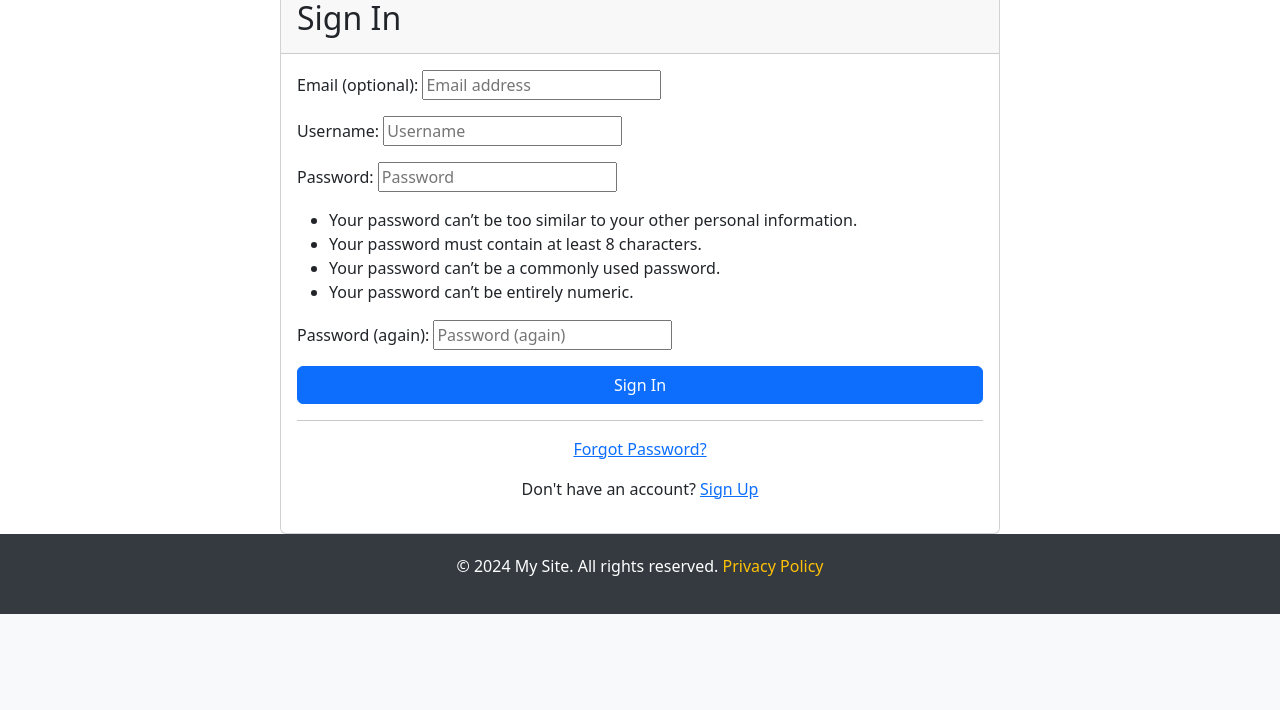
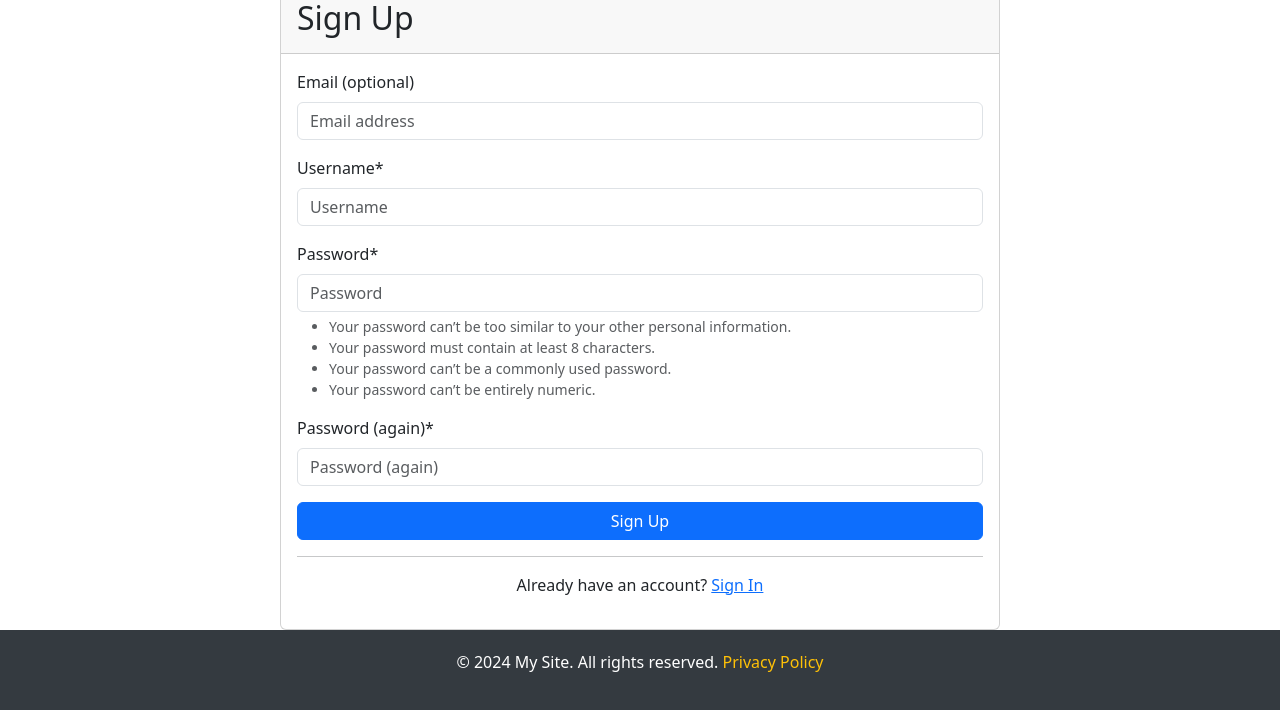
Before and after one commit to Sy1501/recipe2, a Django app: page /accounts/signup/ in a window 1280 px wide. Shown: the part 446-1156 px from the top of the page. Before the commit the page ends 1060 px from the top, so only its background shows below. Run offline with Django 5.2, Linux system fonts and the light colour scheme; some libraries are stand-ins or nearby versions.

Commit message:
updated sihn up page

```diff
--- a/templates/account/login.html
+++ b/templates/account/login.html
@@ -1,5 +1,6 @@
 {% extends "base.html" %}
 {% load static %}
+{% load crispy_forms_tags %}
 
 {% block title %}Sign In{% endblock %}
 
@@ -7,7 +8,7 @@
 <link rel="stylesheet" href="{% static 'css/login.css' %}">
 <div class="container mt-5">
     <div class="row justify-content-center">
-        <div class="col-md-6">
+        <div class="col-md-8">
             <div class="card">
                 <div class="card-header">
                     <img src="{% static 'path/to/logo.png' %}" alt="Logo">
@@ -16,7 +17,7 @@
                 <div class="card-body">
                     <form method="post" action="{% url 'account_login' %}">
                         {% csrf_token %}
-                        {{ form.as_p }}
+                        {{ form|crispy }}
                         <div class="d-grid gap-2">
                             <button type="submit" class="btn btn-primary btn-block">Sign In</button>
                         </div>
--- a/templates/account/signup.html
+++ b/templates/account/signup.html
@@ -1,7 +1,8 @@
 {% extends "base.html" %}
 {% load static %}
+{% load crispy_forms_tags %}
 
-{% block title %}Sign In{% endblock %}
+{% block title %}Sign Up{% endblock %}
 
 {% block content %}
 <link rel="stylesheet" href="{% static 'css/login.css' %}">
@@ -11,22 +12,19 @@
             <div class="card">
                 <div class="card-header">
                     <img src="{% static 'path/to/logo.png' %}" alt="Logo">
-                    <h2>Sign In</h2>
+                    <h2>Sign Up</h2>
                 </div>
                 <div class="card-body">
-                    <form method="post" action="{% url 'account_login' %}">
+                    <form method="post" action="{% url 'account_signup' %}">
                         {% csrf_token %}
-                        {{ form.as_p }}
+                        {{ form|crispy }}
                         <div class="d-grid gap-2">
-                            <button type="submit" class="btn btn-primary btn-block">Sign In</button>
+                            <button type="submit" class="btn btn-primary btn-block">Sign Up</button>
                         </div>
                     </form>
                     <hr>
                     <p class="text-center">
-                        <a href="{% url 'account_reset_password' %}">Forgot Password?</a>
-                    </p>
-                    <p class="text-center">
-                        Don't have an account? <a href="{% url 'account_signup' %}">Sign Up</a>
+                        Already have an account? <a href="{% url 'account_login' %}">Sign In</a>
                     </p>
                 </div>
             </div>
```
